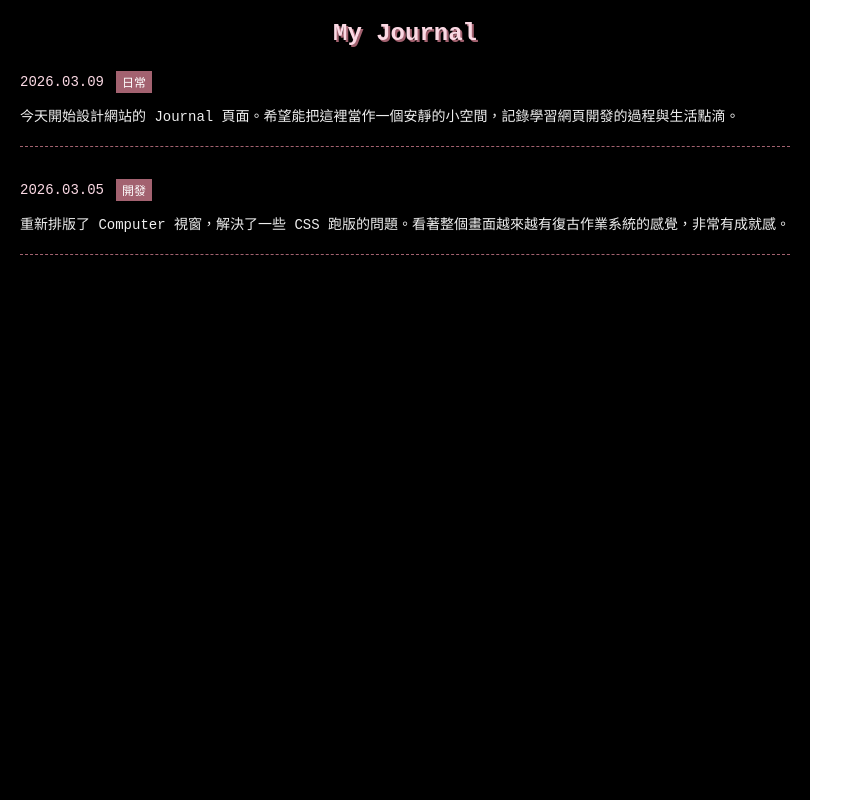
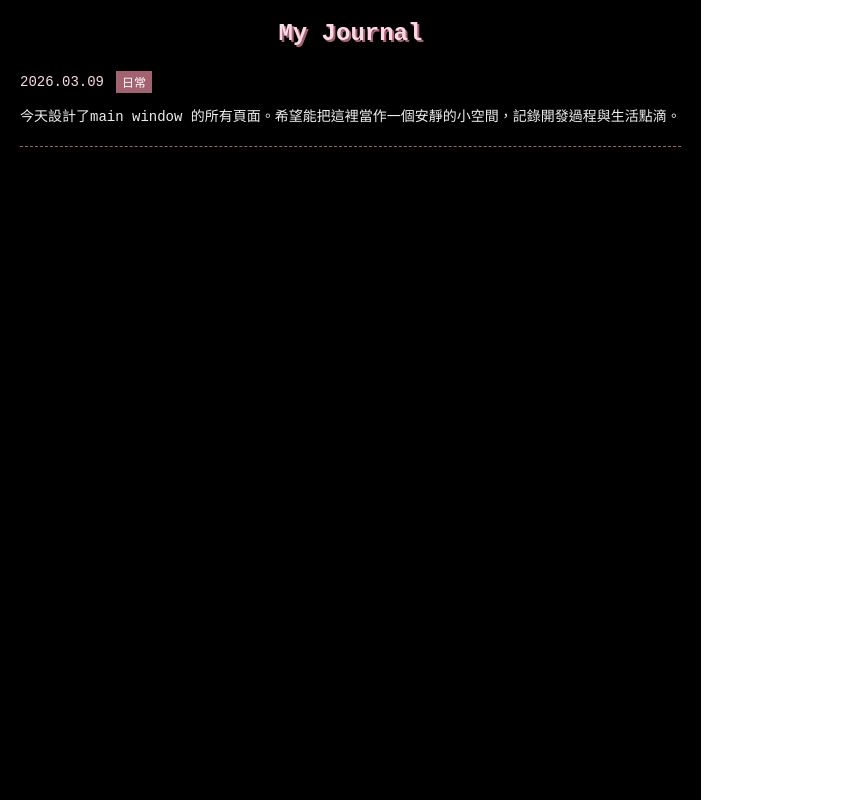
Before and after one commit to lizziex4/Lizzz, a plain HTML site: page cover/journal.html in a window 1280 px wide. Shown: the whole page, without its empty margins (0-853 px from the left). Drawn offline with Linux system fonts and the light colour scheme; a web font is replaced by a local one.

Commit message:
Update journal.html

```diff
--- a/cover/journal.html
+++ b/cover/journal.html
@@ -17,19 +17,11 @@
           <span class="entry_tag">日常</span>
         </div>
         <div class="entry_content">
-          今天開始設計網站的 Journal 頁面。希望能把這裡當作一個安靜的小空間，記錄學習網頁開發的過程與生活點滴。
+          今天設計了main window 的所有頁面。希望能把這裡當作一個安靜的小空間，記錄開發過程與生活點滴。
         </div>
       </article>
 
-      <article class="journal_entry">
-        <div class="entry_header">
-          <span class="entry_date">2026.03.05</span>
-          <span class="entry_tag">開發</span>
-        </div>
-        <div class="entry_content">
-          重新排版了 Computer 視窗，解決了一些 CSS 跑版的問題。看著整個畫面越來越有復古作業系統的感覺，非常有成就感。
-        </div>
-      </article>
+
 
     </div>
   </div>
```
